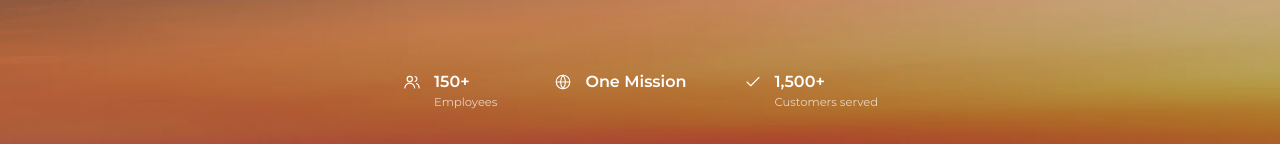
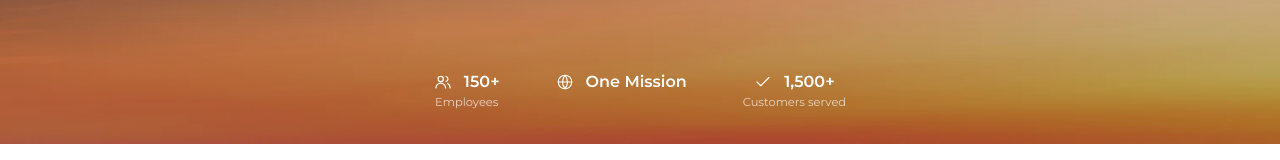
Before and after one commit to Rendersarc2026/Catenate, a Next.js app: page /about in a window 1280 px wide. Shown: the part 368-528 px from the top of the page. Built offline with nearby package versions, Linux system fonts and the light colour scheme.

Commit message:
refactor: adjust layout of key stats in AboutHero for improved alignment and readability

```diff
--- a/src/components/site/about/about-hero.tsx
+++ b/src/components/site/about/about-hero.tsx
@@ -77,19 +77,19 @@ export function AboutHero() {
           className="flex flex-wrap items-start justify-center gap-x-14 gap-y-5"
         >
           {STATS.map(({ value, label, icon }) => (
-            <div key={value} role="listitem" className="flex items-start gap-3">
-              <span className="grid h-6 w-5 shrink-0 place-items-center" aria-hidden="true">
+            // Icon and figure form one centred row; the label centres under both.
+            <div key={value} role="listitem" className="flex flex-col items-center text-center">
+              <p className="flex items-center gap-3 text-[16px] leading-6 font-semibold text-white">
                 <svg
                   viewBox="0 0 24 24"
-                  className="size-[18px] fill-none stroke-white stroke-[1.5] [stroke-linecap:round] [stroke-linejoin:round]"
+                  aria-hidden="true"
+                  className="size-[18px] shrink-0 fill-none stroke-white stroke-[1.5] [stroke-linecap:round] [stroke-linejoin:round]"
                 >
                   {icon}
                 </svg>
-              </span>
-              <div>
-                <p className="text-[16px] leading-6 font-semibold text-white">{value}</p>
-                {label && <p className="text-[11.5px] leading-4 text-white/70">{label}</p>}
-              </div>
+                {value}
+              </p>
+              {label && <p className="text-[11.5px] leading-4 text-white/70">{label}</p>}
             </div>
           ))}
         </Reveal>
```
